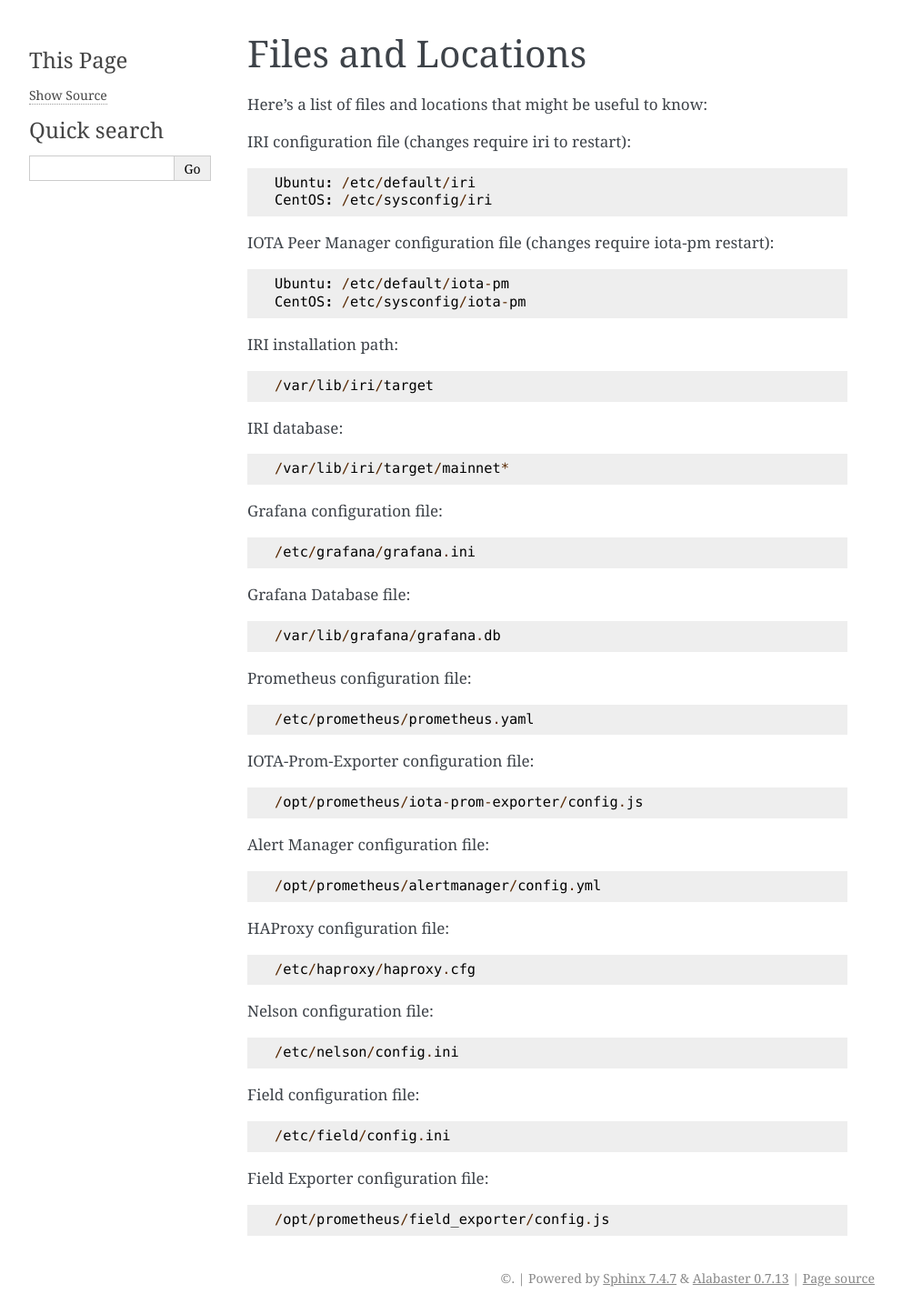
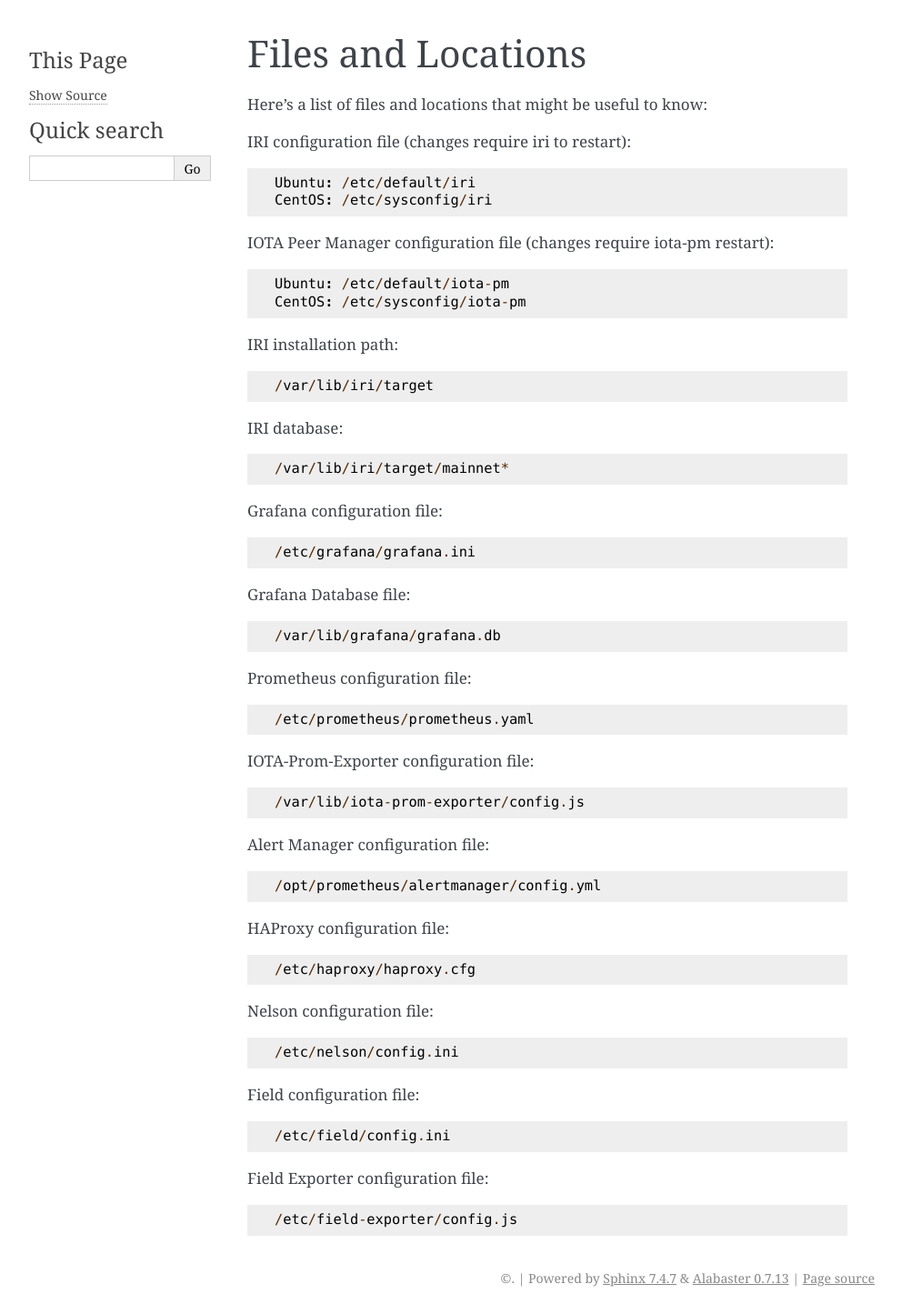
Before and after one commit to nuriel77/iri-playbook, a Sphinx documentation site: the page built from docs/files.rst, in a window 1280 px wide. Shown: the whole page at 91% size, without its empty margins (148-1140 px from the left). Built offline with Sphinx 7.4.7, drawn with Linux system fonts in a browser that asks for light colours.

```diff
--- a/docs/files.rst
+++ b/docs/files.rst
@@ -38,7 +38,7 @@
 
 IOTA-Prom-Exporter configuration file::
 
-  /opt/prometheus/iota-prom-exporter/config.js
+  /var/lib/iota-prom-exporter/config.js
 
 Alert Manager configuration file::
 
@@ -58,4 +58,4 @@
 
 Field Exporter configuration file::
 
-  /opt/prometheus/field_exporter/config.js
+  /etc/field-exporter/config.js
```
Also changed, not shown: 2 other files.
